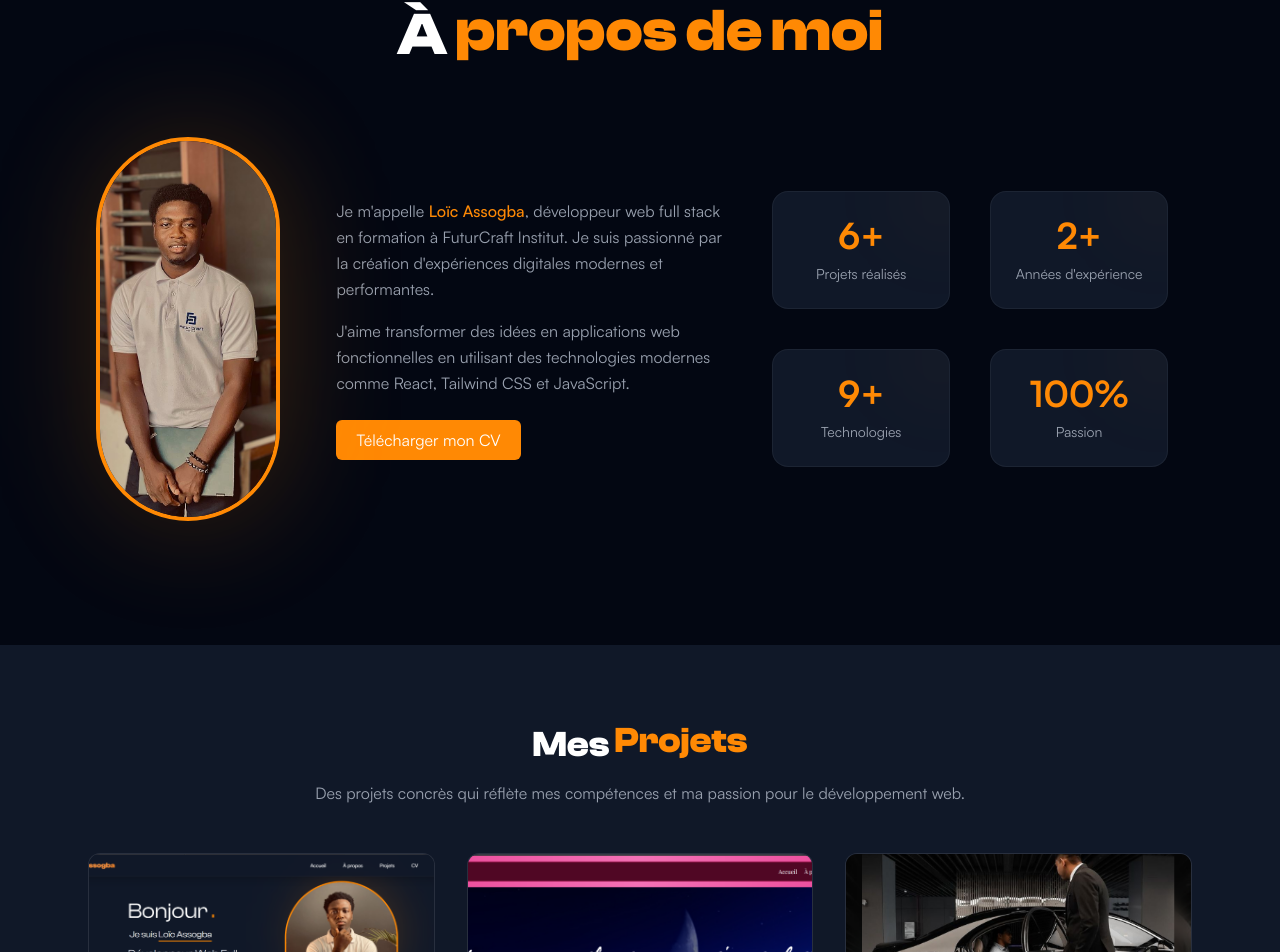
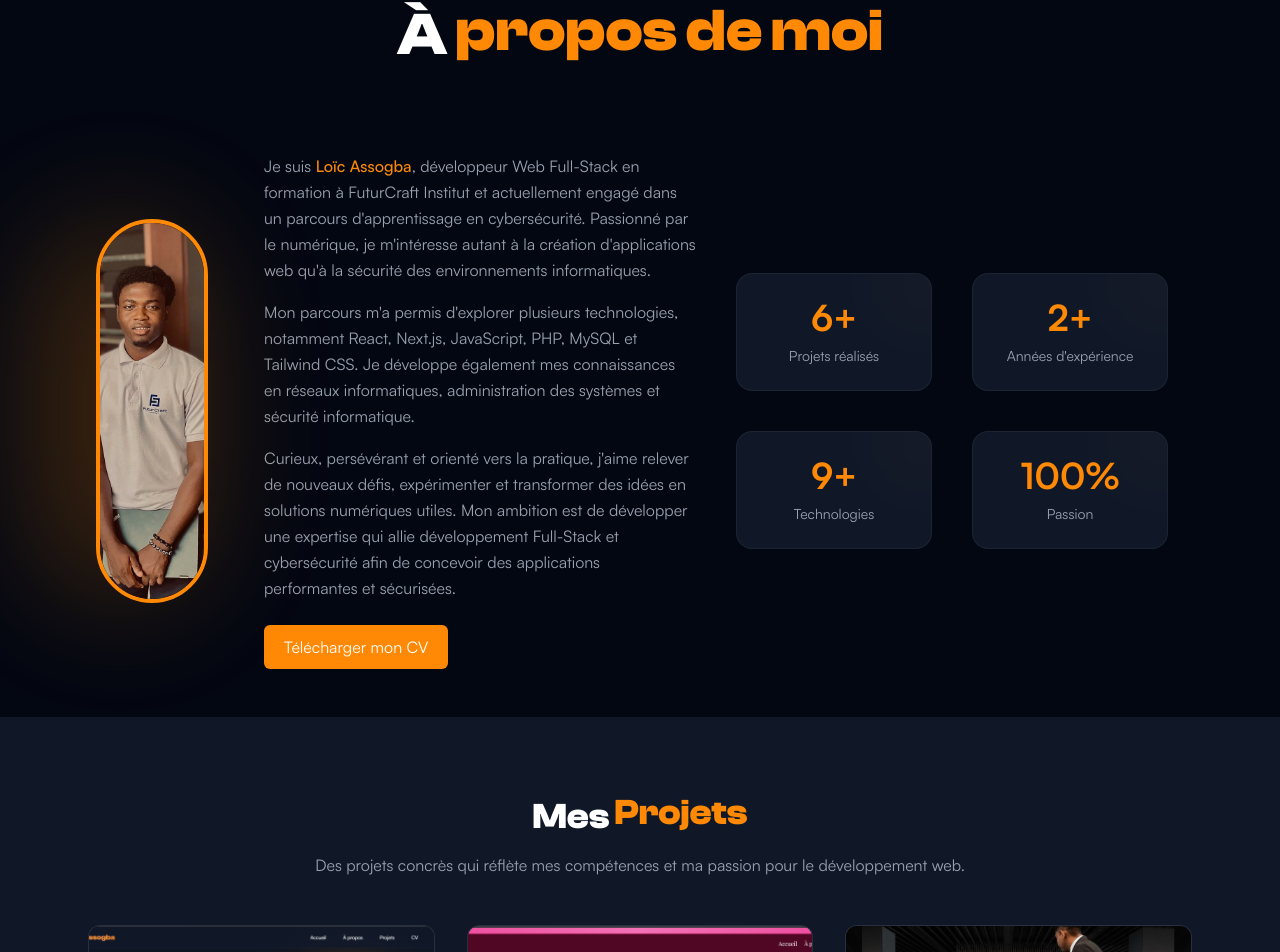
Before and after one commit to Loic-Assogba/my-portfolio, a React (Vite) app: page / in a window 1280 px wide. Shown: the part 855-1807 px from the top of the page. Built offline with nearby package versions, Linux system fonts and the light colour scheme.

Commit message:
Mis à jour du texte de présentation

```diff
--- a/src/components/sections/A_propos.jsx
+++ b/src/components/sections/A_propos.jsx
@@ -39,25 +39,42 @@ export default function A_propos() {
                     {/* TEXTE */}
                     <div className="text-center md:text-left">
                         <p className="text-gray-400 leading-relaxed mb-4 text-sm md:text-base">
-                            Je m'appelle{' '}
+                            Je suis{' '}
                             <span className="text-orange-400 font-medium">
                                 Loïc Assogba
                             </span>
-                            , développeur web full stack en formation à
-                            FuturCraft Institut. Je suis passionné par la
-                            création d'expériences digitales modernes et
-                            performantes.
+                            , développeur Web Full-Stack en formation à
+                            FuturCraft Institut et actuellement engagé dans un
+                            parcours d'apprentissage en cybersécurité. Passionné
+                            par le numérique, je m'intéresse autant à la
+                            création d'applications web qu'à la sécurité des
+                            environnements informatiques.
+                        </p>
+
+                        <p className="text-gray-400 leading-relaxed mb-4 text-sm md:text-base">
+                            Mon parcours m'a permis d'explorer plusieurs
+                            technologies, notamment React, Next.js, JavaScript,
+                            PHP, MySQL et Tailwind CSS. Je développe également
+                            mes connaissances en réseaux informatiques,
+                            administration des systèmes et sécurité
+                            informatique.
                         </p>
 
                         <p className="text-gray-400 leading-relaxed mb-6 text-sm md:text-base">
-                            J'aime transformer des idées en applications web
-                            fonctionnelles en utilisant des technologies
-                            modernes comme React, Tailwind CSS et JavaScript.
+                            Curieux, persévérant et orienté vers la pratique,
+                            j'aime relever de nouveaux défis, expérimenter et
+                            transformer des idées en solutions numériques
+                            utiles. Mon ambition est de développer une expertise
+                            qui allie développement Full-Stack et cybersécurité
+                            afin de concevoir des applications performantes et
+                            sécurisées.
                         </p>
-                        <a href="#cv">
-                            <button className="bg-orange-400 text-white px-5 py-2 rounded-md hover:bg-orange-500 transition button-click">
-                                Télécharger mon CV
-                            </button>
+
+                        <a
+                            href="#cv"
+                            className="inline-block bg-orange-400 text-white px-5 py-2.5 rounded-md hover:bg-orange-500 transition button-click"
+                        >
+                            Télécharger mon CV
                         </a>
                     </div>
 
```
